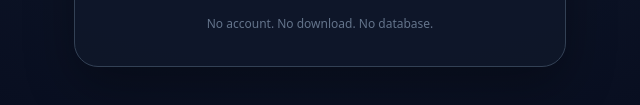
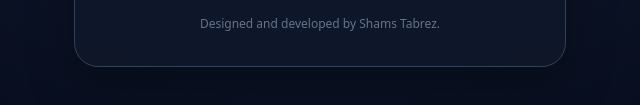
Before and after one commit to tabrezshams299-hash/truth-dare-game, a website: page index.html in a window 1280 px wide. Shown: the part 573-678 px from the top of the page, 320-960 px from the left. Drawn offline with nearby package versions, Linux system fonts and the light colour scheme; no server answers.

Commit message:
Update index.html

```diff
--- a/index.html
+++ b/index.html
@@ -26,7 +26,7 @@
         <input id="code" inputmode="numeric" maxlength="4" placeholder="4-digit game code">
         <button id="joinBtn">Join Game</button>
 
-        <p class="tiny">No account. No download. No database.</p>
+        <p class="tiny">Designed and developed by Shams Tabrez.</p>
       </div>
     </section>
 
```
